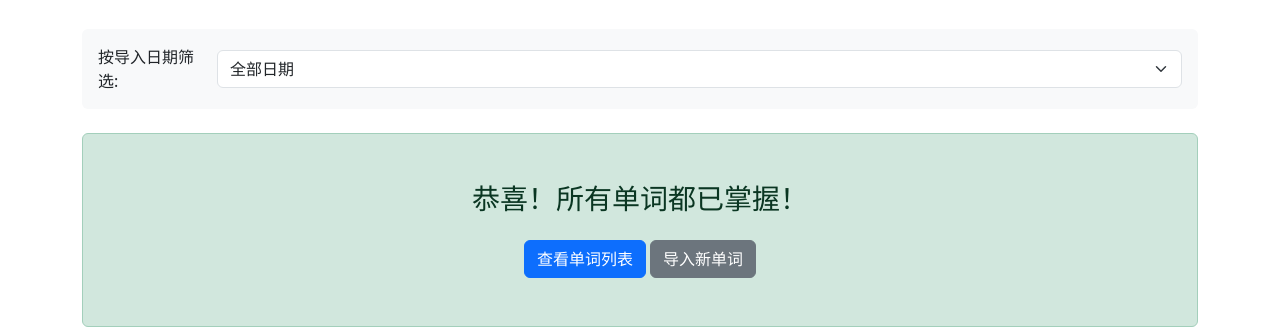
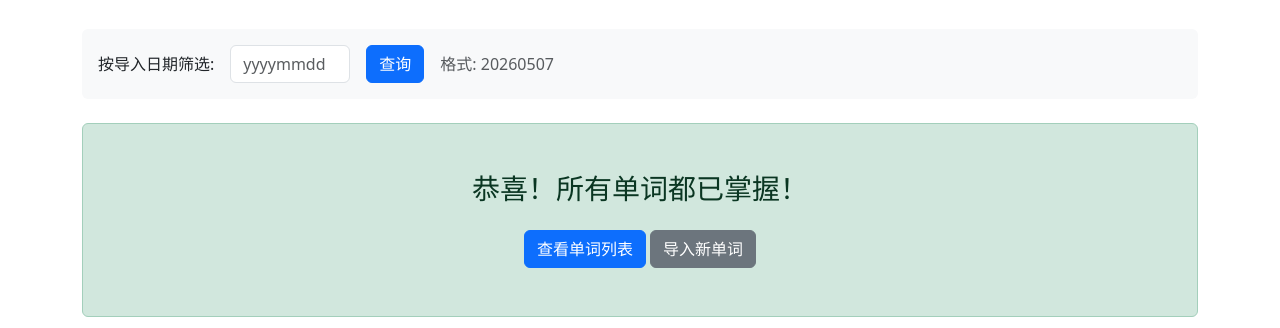
Before and after one commit to Jiangfeng-huang/jiangjiangstudio, a Django app: page /words/practice/ in a window 1280 px wide. Shown: the part 99-427 px from the top of the page. Run offline with Django 5.2, Linux system fonts and the light colour scheme; the visitor is signed in with stand-in values (Sample User, id 1); data that the repository does not hold is empty.

Commit message:
日期筛选控件改为文本框，支持yyyymmdd格式

```diff
--- a/pdm/views.py
+++ b/pdm/views.py
@@ -863,16 +863,17 @@ def word_practice(request):
     from datetime import datetime
 
     # 获取日期筛选参数
-    filter_date = request.GET.get('date', '')
+    filter_date = request.GET.get('date', '').strip()
 
     # 获取未掌握的单词（排除已掌握的）
     mastered_word_ids = WordProgress.objects.filter(user=request.user, mastered=True).values_list('word_id', flat=True)
     available_words = Word.objects.exclude(id__in=mastered_word_ids)
 
-    # 按日期筛选
+    # 按日期筛选（支持 yyyymmdd 格式）
     if filter_date:
         try:
-            date_obj = datetime.strptime(filter_date, '%Y-%m-%d').date()
+            # 支持 yyyymmdd 格式
+            date_obj = datetime.strptime(filter_date, '%Y%m%d').date()
             available_words = available_words.filter(created_at__date=date_obj)
         except ValueError:
             pass
@@ -890,15 +891,11 @@ def word_practice(request):
     else:
         current_word = available_words.get(id=current_word_id)
 
-    # 获取所有可选择的日期
-    all_dates = Word.objects.dates('created_at', 'day', order='DESC')
-
     context = {
         'word': current_word,
         'total_count': available_words.count(),
         'wrong_count': WrongWord.objects.filter(user=request.user).count(),
         'filter_date': filter_date,
-        'available_dates': all_dates,
     }
 
     return render(request, 'pdm/word_practice.html', context)
--- a/templates/pdm/word_practice.html
+++ b/templates/pdm/word_practice.html
@@ -40,17 +40,14 @@
                 <form method="get" action="{% url 'pdm:word_practice' %}">
                     <div class="d-flex align-items-center gap-3">
                         <label for="filter_date" class="form-label mb-0">按导入日期筛选:</label>
-                        <select name="date" id="filter_date" class="form-select" onchange="this.form.submit()">
-                            <option value="">全部日期</option>
-                            {% for date in available_dates %}
-                            <option value="{{ date|date:'Y-m-d' }}" {% if filter_date == date|date:'Y-m-d' %}selected{% endif %}>
-                                {{ date|date:'Y年m月d日' }}
-                            </option>
-                            {% endfor %}
-                        </select>
+                        <input type="text" name="date" id="filter_date" class="form-control"
+                               placeholder="yyyymmdd" maxlength="8"
+                               value="{{ filter_date }}" style="width: 120px;">
+                        <button type="submit" class="btn btn-primary">查询</button>
                         {% if filter_date %}
                         <a href="{% url 'pdm:word_practice' %}" class="btn btn-outline-secondary">清除筛选</a>
                         {% endif %}
+                        <span class="text-muted text-sm">格式: 20260507</span>
                     </div>
                 </form>
             </div>
```
